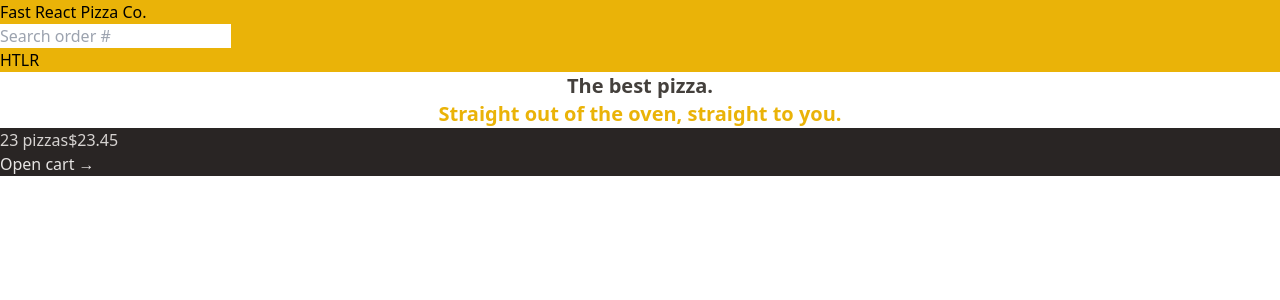
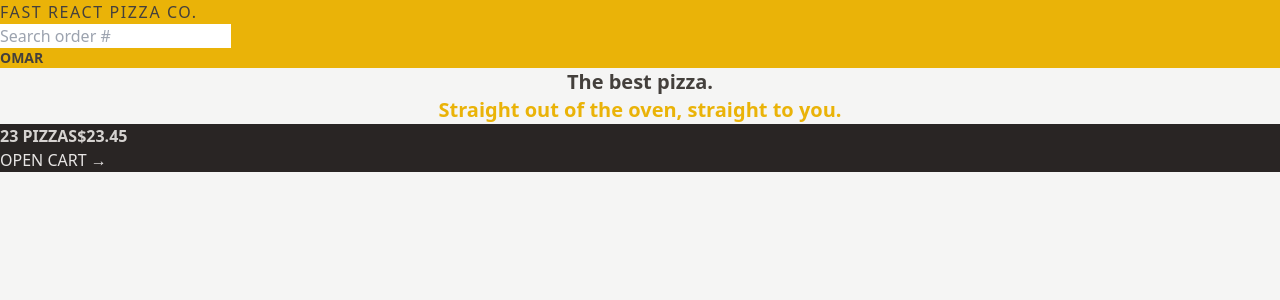
Before and after one commit to OmarElkeshen38/Fast-React-Pizza, a React (Vite) app: page / in a window 1280 px wide. Shown: the top 300 px of the page. Built offline with nearby package versions, Linux system fonts and the light colour scheme.

Commit message:
styling text

```diff
--- a/index.html
+++ b/index.html
@@ -6,7 +6,7 @@
     <meta name="viewport" content="width=device-width, initial-scale=1.0" />
     <title>Fast React Pizza</title>
   </head>
-  <body>
+  <body class="bg-stone-100 text-stone-700">
     <div id="root"></div>
     <script type="module" src="/src/main.jsx"></script>
   </body>
--- a/src/features/cart/CartOverview.jsx
+++ b/src/features/cart/CartOverview.jsx
@@ -2,8 +2,8 @@
 
 function CartOverview() {
   return (
-    <div className="bg-stone-800 text-stone-200">
-      <p className="text-stone-300">
+    <div className="bg-stone-800 uppercase text-stone-200">
+      <p className="text-stone-300 font-semibold">
         <span>23 pizzas</span>
         <span>$23.45</span>
       </p>
--- /dev/null
+++ b/src/features/user/Username.jsx
@@ -0,0 +1,7 @@
+function Username() {
+    return (
+        <div className="text-sm font-semibold">Omar</div>
+    )
+}
+
+export default Username
--- a/src/ui/Header.jsx
+++ b/src/ui/Header.jsx
@@ -1,14 +1,15 @@
 import { Link } from "react-router-dom"
 import SearchOrder from "../features/order/SearchOrder"
+import Username from "../features/user/Username"
 
 function Header() {
     return (
-        <header className="bg-yellow-500">
-            <Link to='/'>Fast React Pizza Co.</Link>
+        <header className="bg-yellow-500 uppercase">
+            <Link to='/' className="tracking-widest">Fast React Pizza Co.</Link>
 
             <SearchOrder />
 
-            <p>HTLR</p>
+            <Username />
         </header>
     )
 }
--- a/src/ui/Home.jsx
+++ b/src/ui/Home.jsx
@@ -1,7 +1,7 @@
 function Home() {
   return (
     <div>
-      <h1 className="text-xl text-stone-700 font-semibold text-center">
+      <h1 className="text-xl font-semibold text-center">
         The best pizza.
         <br />
         <span className="text-yellow-500">Straight out of the oven, straight to you.</span>
```
